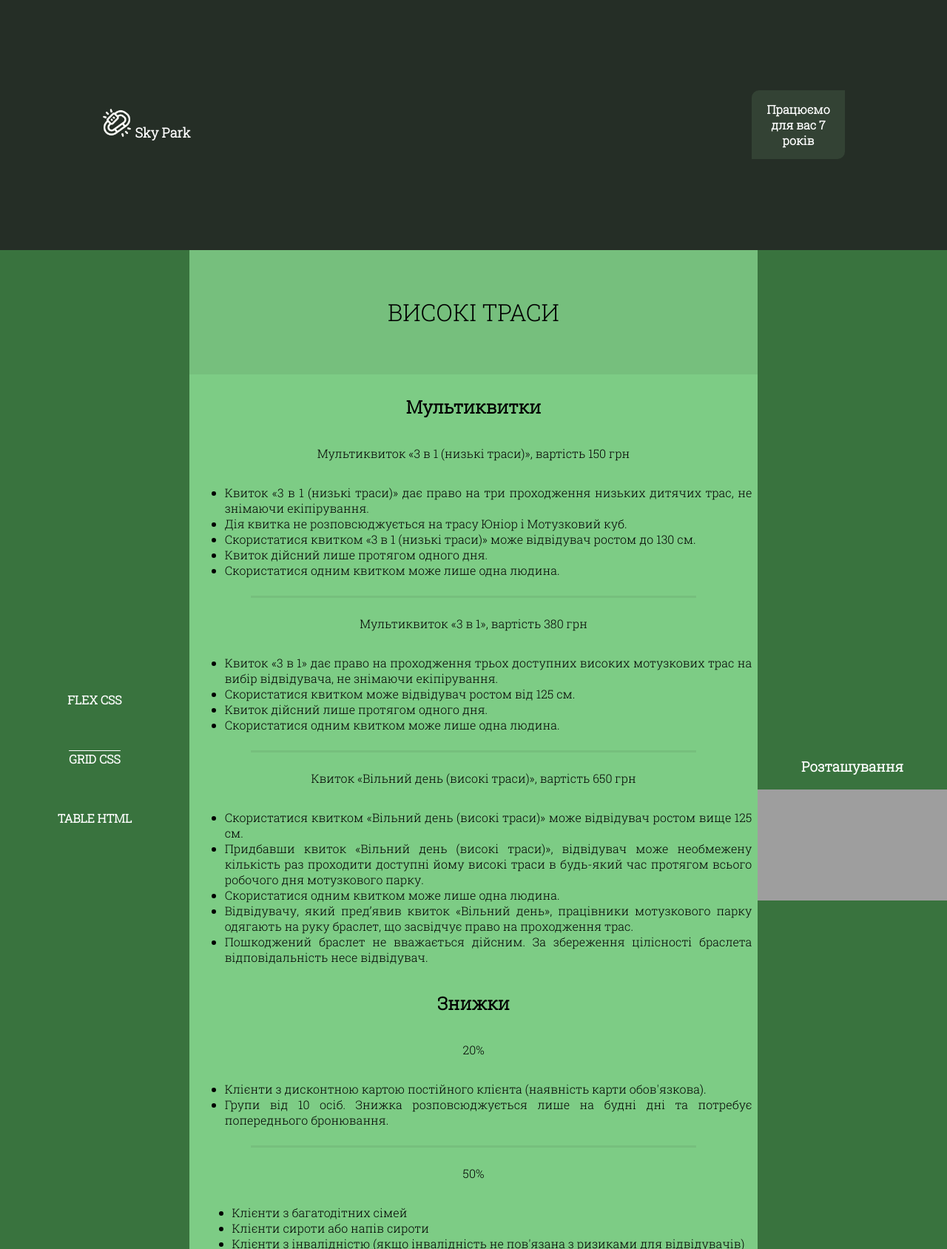
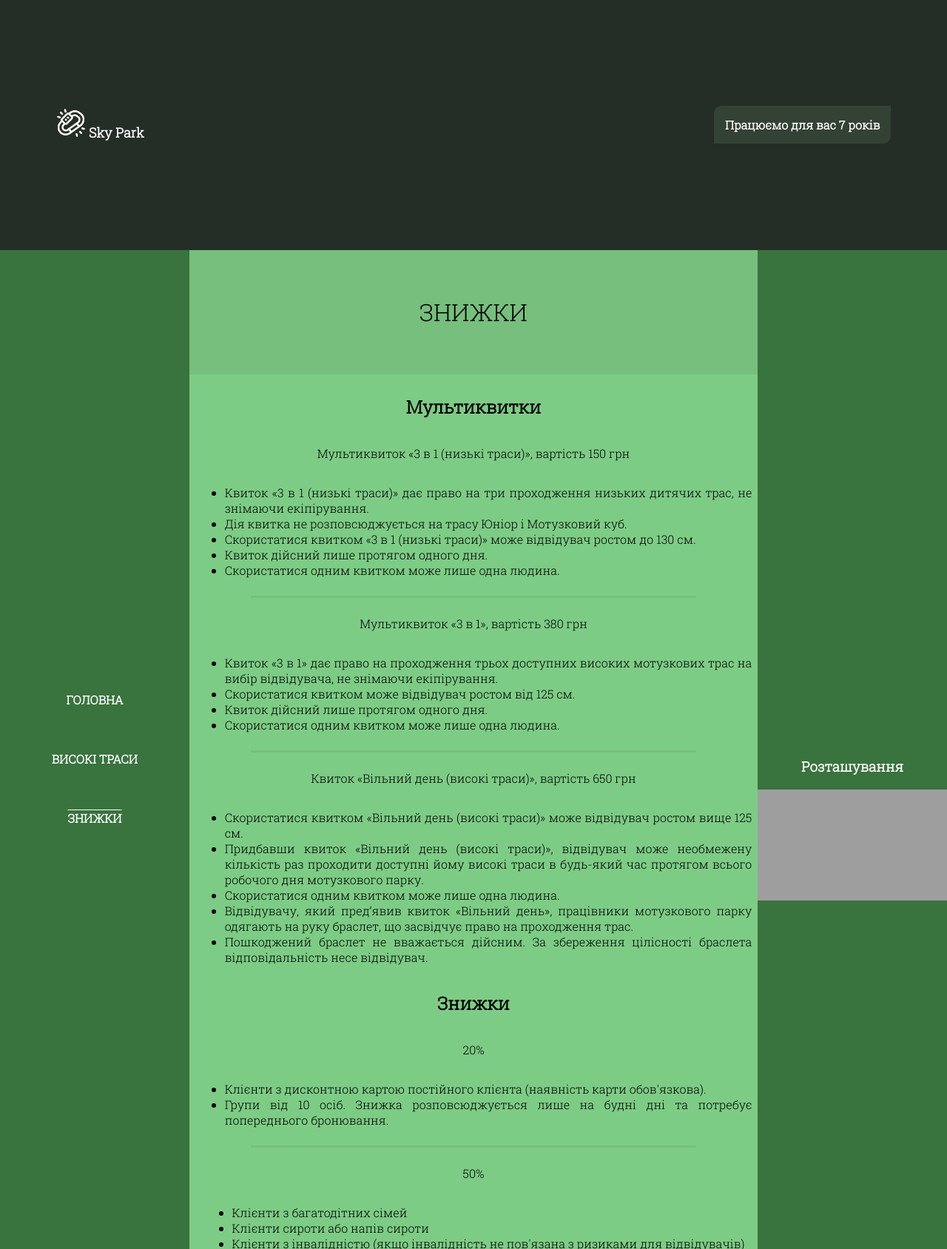
Before and after one commit to sevenfox148/WEB, a PHP site: page /discounts.html in a window 1280 px wide. Shown: the whole page at 74% size. Run offline with PHP 8.4, Linux system fonts and the light colour scheme; grey boxes are pictures that could not be loaded.

Commit message:
correction on label

```diff
--- a/lab_2/flex.html
+++ b/lab_2/flex.html
@@ -42,7 +42,6 @@
             </div>
         </div>
         <footer class="footer">
-
             <div class="contacts">  (050)-310-31-51 info@skypark.com.ua <a href="https://www.instagram.com/skypark.com.ua/" style="color: white;text-decoration: none;">@skypark.com.ua</a></div>
             <div class="label" style="text-align: right;">пн-нд,  10-20</div>
         </footer>
--- a/lab_2/flex_style.css
+++ b/lab_2/flex_style.css
@@ -19,7 +19,9 @@ html, body {
 }
 .label{
     font-weight: bolder;
-    width: 10%;
+    width: fit-content;
+    max-width: 20%;
+    justify-self: end;
     background-color: #334234;
     border-radius: 10px 0 10px 0;
     padding: 15px;
@@ -35,6 +37,7 @@ html, body {
 .header{
     padding: 1%;
     display: flex;
+    flex-grow: 1;
     justify-content: space-around;
     align-items: center;
     background-color: #252E26;
@@ -44,6 +47,7 @@ html, body {
 .footer{
     padding: 1%;
     display: flex;
+    flex-grow: 1;
     justify-content: space-around;
     align-items: center;
     background-color: #252E26;
--- a/lab_2/grid.html
+++ b/lab_2/grid.html
@@ -20,7 +20,6 @@
             <p><a href="https://sevenfox148.github.io/WEB/lab_2/flex.html">FLEX CSS</a></p>
             <p style="text-decoration:overline;">GRID CSS</p>
             <p><a href="https://sevenfox148.github.io/WEB/lab_2/table.html">TABLE HTML</a></p>
-
         </div>
         <div class="title">головна</div>
         <div class="content">
--- a/lab_3/discounts.html
+++ b/lab_3/discounts.html
@@ -2,6 +2,7 @@
 <html>
     <head>
         <meta name="keywords" content = "Sky Park, Мотузковий парк, Скай парк, відпочинок, скеледром, мотузкові траси">
+        <meta name="viewport" content="width=device-width, initial-scale=1">
         <title>Знижки</title>
         <link rel="preconnect" href="https://fonts.googleapis.com">
         <link rel="preconnect" href="https://fonts.gstatic.com" crossorigin>
@@ -17,12 +18,12 @@
             <div class="label" style="text-align: center;">Працюємо для вас 7 років</div>
         </header>
         <div class="menu">
-            <p><a href="https://sevenfox148.github.io/WEB/lab_1/high_tracks.html">FLEX CSS</a></p>
-            <p style="text-decoration:overline;">GRID CSS</p>
-            <p><a href="https://sevenfox148.github.io/WEB/lab_1/other.html">TABLE HTML</a></p>
+            <p><a href="https://sevenfox148.github.io/WEB/lab_3/index.html">ГОЛОВНА</a></p>
+            <p><a href="https://sevenfox148.github.io/WEB/lab_3/tracks.html">ВИСОКІ ТРАСИ</a></p>
+            <p style="text-decoration:overline;">ЗНИЖКИ</p>
 
         </div>
-        <div class="title">високі траси</div>
+        <div class="title">знижки</div>
         <div class="content">
             <h2>Мультиквитки</h2>
             <p>Мультиквиток «3 в 1 (низькі траси)», вартість 150 грн</p>
--- a/lab_3/index.html
+++ b/lab_3/index.html
@@ -2,6 +2,7 @@
 <html>
     <head>
         <meta name="keywords" content = "Sky Park, Мотузковий парк, Скай парк, відпочинок, скеледром, мотузкові траси">
+        <meta name="viewport" content="width=device-width, initial-scale=1">
         <title>Sky Park Виноградар</title>
         <link rel="preconnect" href="https://fonts.googleapis.com">
         <link rel="preconnect" href="https://fonts.gstatic.com" crossorigin>
--- a/lab_3/style_sheets.css
+++ b/lab_3/style_sheets.css
@@ -30,7 +30,7 @@ html, body {
     font-size: large;
     font-weight: bolder;
 
-    grid-column: 2/6;
+    grid-column: 2/14;
 }
 
 .label{
@@ -38,17 +38,17 @@ html, body {
     background-color: #334234;
     border-radius: 10px 0 10px 0;
     padding: 15px;
-    color:white;
-    display: inline-block;
-
-    grid-column: 9/10;
+    color: white;
+    grid-column: 15/20;
+    width: fit-content;
+    justify-self: end;
 }
 
 .contacts{
     color:white;
     word-spacing: 10em;
 
-    grid-column: 2/7;
+    grid-column: 2/14;
 }
 
 header{
@@ -59,7 +59,7 @@ header{
     grid-area: header;
 
     display: grid;
-    grid-template-columns: repeat(10, 1fr);
+    grid-template-columns: repeat(20, 1fr);
     align-items: center;
 }
 
@@ -71,7 +71,7 @@ footer{
     grid-area: footer;
 
     display: grid;
-    grid-template-columns: repeat(10, 1fr);
+    grid-template-columns: repeat(20, 1fr);
     align-items: center;
 }
 
@@ -163,8 +163,35 @@ hr{
     height: 3px;
     border: none;
 }
+<<<<<<< HEAD
+<<<<<<< HEAD
 
-@media screen and (max-width: 750px) {
+<<<<<<< HEAD
+@media screen and (max-width: 800px) {
+    .page{
+
+        grid-template-columns: 20% 25% 55%;
+        grid-template-rows: minmax(20vh, auto)  minmax(5vh, auto) 1fr  minmax(20vh, auto) minmax(20vh, auto);
+
+        grid-template-areas:
+        "header header header"
+        "menu title title"
+        "menu main main"
+        "slogan slogan right-panel"
+        "footer footer footer";
+    }
+    .label{
+        grid-column: 7/10;
+    }
+    .right_panel{
+        padding: 2%;
+    }
+}
+
+@media screen and (max-width: 480px) {
+=======
+@media only screen and (max-width: 768px) {
+>>>>>>> a599d5431c52a164271004c3ffc06eeea990d878
     .page{
 
         grid-template-columns: 100%;
@@ -186,3 +213,7 @@ hr{
         padding: 2%;
     }
 }
+=======
+>>>>>>> b3e66af4155b8dde436929d17ef39fe8217b1c58
+=======
+>>>>>>> b3e66af4155b8dde436929d17ef39fe8217b1c58
--- a/lab_3/tracks.html
+++ b/lab_3/tracks.html
@@ -2,6 +2,7 @@
 <html>
     <head>
         <meta name="keywords" content = "Sky Park, Мотузковий парк, Скай парк, відпочинок, скеледром, мотузкові траси">
+        <meta name="viewport" content="width=device-width, initial-scale=1">
         <title>Високі траси</title>
         <link rel="preconnect" href="https://fonts.googleapis.com">
         <link rel="preconnect" href="https://fonts.gstatic.com" crossorigin>
@@ -17,7 +18,7 @@
             <div class="label" style="text-align: center;">Працюємо для вас 7 років</div>
         </header>
         <div class="menu">
-            <p><a href="https://sevenfox148.github.io/WEB/lab_3/tracks.html">ГОЛОВНА</a></p>
+            <p><a href="https://sevenfox148.github.io/WEB/lab_3/index.html">ГОЛОВНА</a></p>
             <p style="text-decoration:overline;">ВИСОКІ ТРАСИ</p>
             <p><a href="https://sevenfox148.github.io/WEB/lab_3/discounts.html">ЗНИЖКИ</a></p>
 
```
Also changed, not shown: lab_2/grid_style.css (+8 -7 lines), lab_3/mail_index.html (added, +123 -0 lines). Lines whose indentation alone changed are shown as unchanged.
